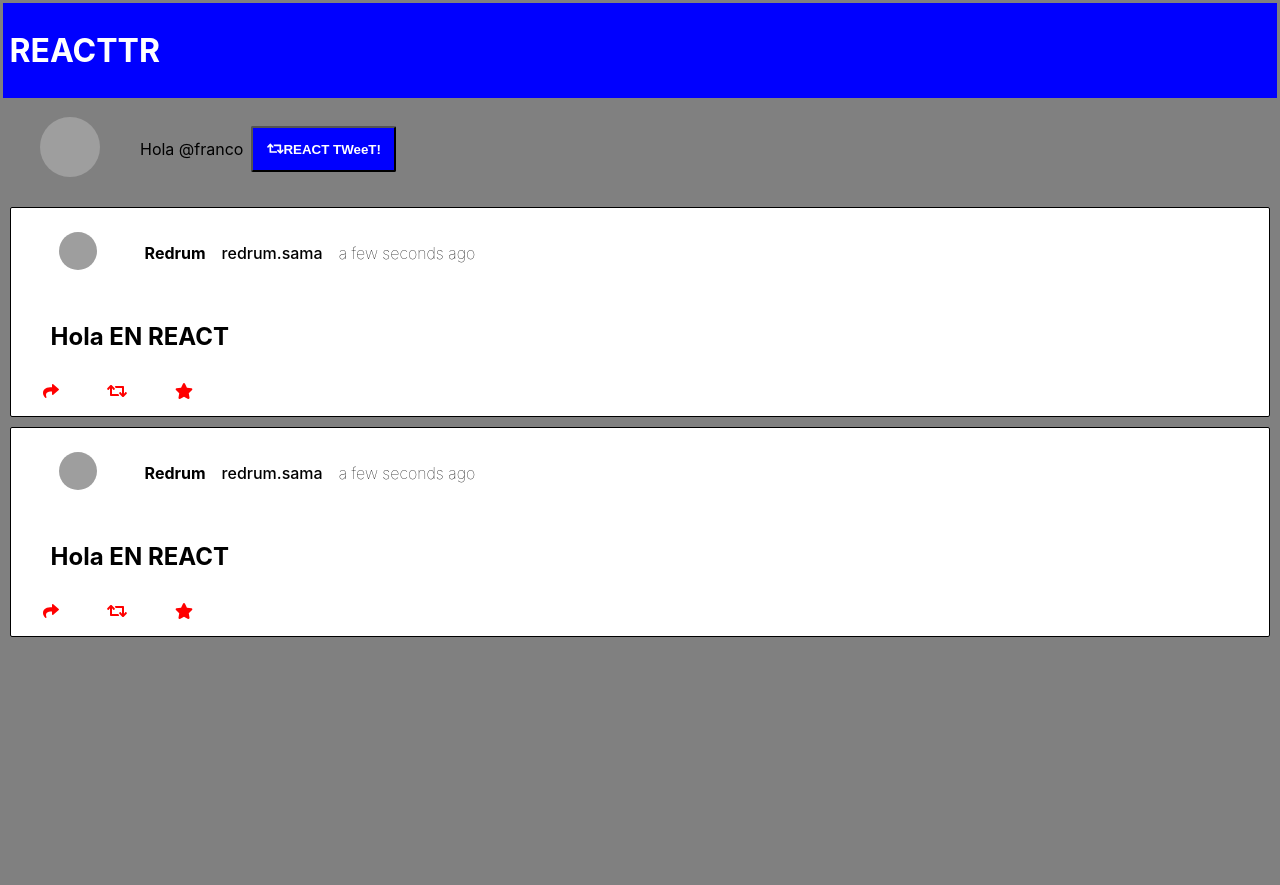
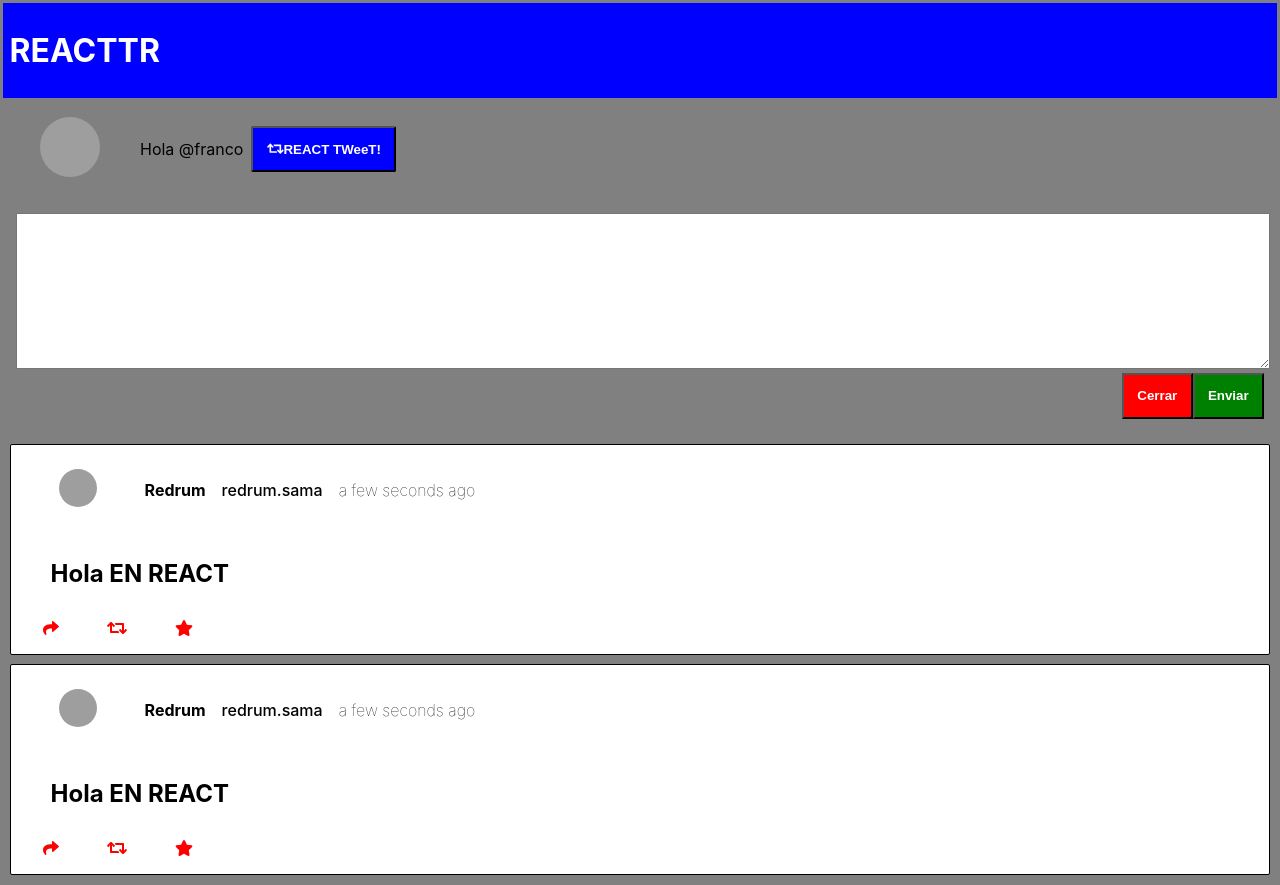
Before and after one commit to FrancoDavid/reacttr, a React (Create React App) app: page / in a window 1280 px wide. Both pictures are taken after a click on the button "REACT TWeeT!". Before the commit the page ends 800 px from the top, so only its background shows below. Built offline with nearby package versions, Linux system fonts and the light colour scheme; grey boxes are pictures that could not be loaded.

Commit message:
feat: input text area component

```diff
--- a/src/components/Main/InputTweet/inputTweet.component.jsx
+++ b/src/components/Main/InputTweet/inputTweet.component.jsx
@@ -1,10 +1,17 @@
 import React, { Component } from 'react';
+import styles from './inputTweetStyle.module.css';
 
 class InputTweet extends Component {
     render() {
         return (
-            <div>
-                <h1>ME ABRI CTM!</h1>
+            <div className={styles.containerInput}>
+                <form>
+                    <textarea className={styles.text} name="input-message" cols="30" rows="10"></textarea>
+                    <div className={styles.footer}>
+                        <button className={styles.buttons + ' ' +styles.close}>Cerrar</button>
+                        <button className={styles.buttons+ ' ' +styles.send}>Enviar</button>
+                    </div>
+                </form>
             </div>
         );
     }
--- /dev/null
+++ b/src/components/Main/InputTweet/inputTweetStyle.module.css
@@ -0,0 +1,26 @@
+.containerInput {
+    padding: 1rem;
+}
+
+.text {
+    width: 100%;
+}
+
+.footer {
+    display: flex;
+    justify-content: flex-end;
+}
+
+.buttons {
+    padding: 1em;
+    font-weight: 600;
+    color: white;
+}
+
+.close {
+    background-color: red;
+}
+
+.send {
+    background-color: green;
+}
--- a/src/components/Main/main.component.jsx
+++ b/src/components/Main/main.component.jsx
@@ -49,7 +49,7 @@ class Main extends Component {
             <div>
                 <ProfileBar email={this.props.user.email}
                             picture={this.props.user.photoUrl}
-                            openText={this.handlerOpenInput}/>
+                            openText={this.handlerOpenInput.bind(this)}/>
                 {this.showInputTweet()}
                 <MessageList messages={this.state.messages} />
             </div>
```
